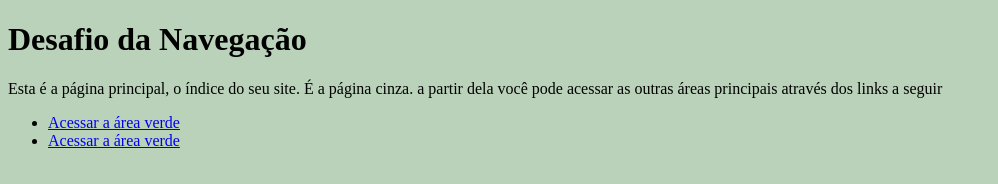
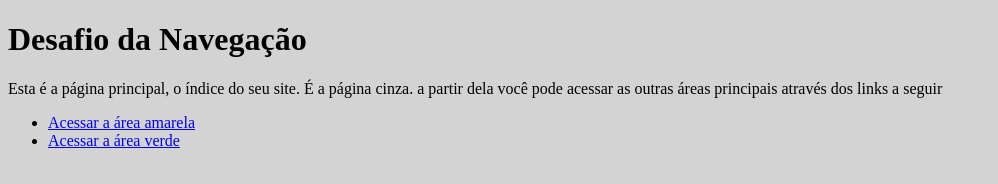
Before and after one commit to P-Lucas-S/Estudos-HTML-e-CSS, a plain HTML site: page Desafios/d008/index.html in a window 1280 px wide. Shown: the whole page, without its empty margins (0-998 px from the left). Drawn offline with Linux system fonts and the light colour scheme.

Commit message:
revisão desafios

```diff
--- a/Desafios/d008/index.html
+++ b/Desafios/d008/index.html
@@ -6,7 +6,7 @@
     <meta name="viewport" content="width=device-width, initial-scale=1.0">
     <style>
         body {
-            background-color: rgb(185, 210, 185);
+            background-color: lightgray
         }
     </style>
     <title>Navegação</title>
@@ -15,7 +15,7 @@
     <h1>Desafio da Navegação</h1>
     <p>Esta é a página principal, o índice do seu site. É a página cinza. a partir dela você pode acessar as outras áreas principais através dos links a seguir</p>
     <ul>
-        <li><a href="amarela/amarela.html">Acessar a área verde</a></li>
+        <li><a href="amarela/amarela.html">Acessar a área amarela</a></li>
         <li><a href="verde/verde.html">Acessar a área verde</a></li>
     </ul>
 </body>
```
Also changed, not shown: Desafios/d008/amarela/amarela.html (+5 -0 lines), Desafios/d008/verde/verde.html (+1 -1 lines).
